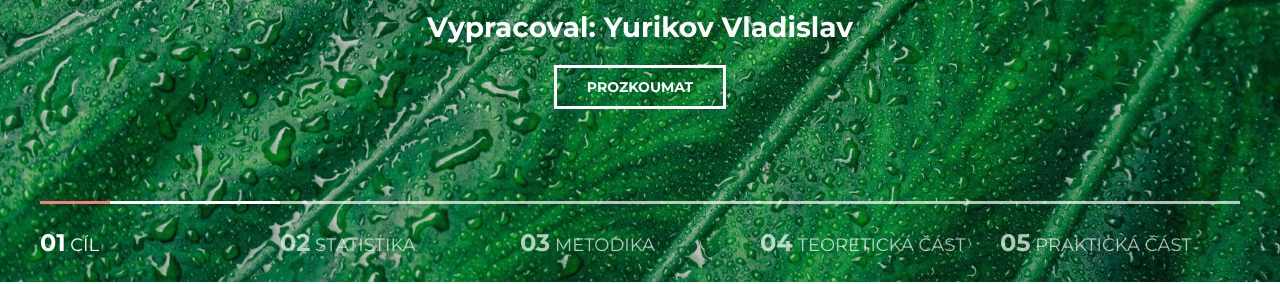
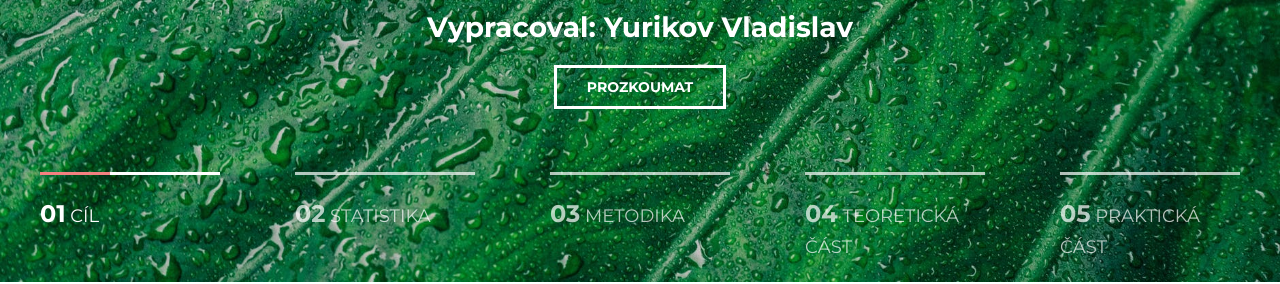
Before and after one commit to vlad2580/web_page_UNI-project, a plain HTML site: page index.html in a window 1280 px wide. Shown: the part 518-802 px from the top of the page. Drawn offline with nearby package versions, Linux system fonts and the light colour scheme.

Commit message:
Update style.css

```diff
--- a/style/style.css
+++ b/style/style.css
@@ -200,7 +200,7 @@ hr {
 }
 
 .slider__item {
-    width: 23%;
+    width: 15%;
     padding: 20px 0;
     position: relative;
 
```
